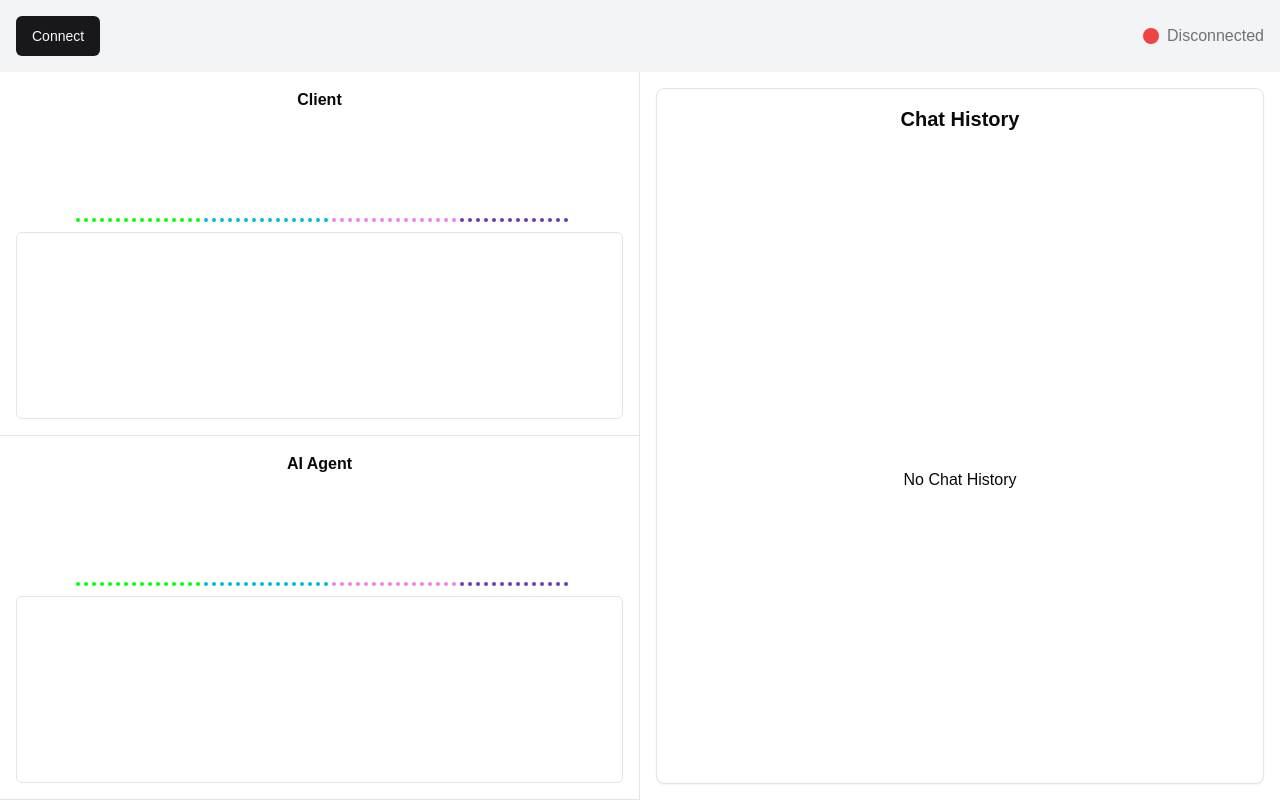
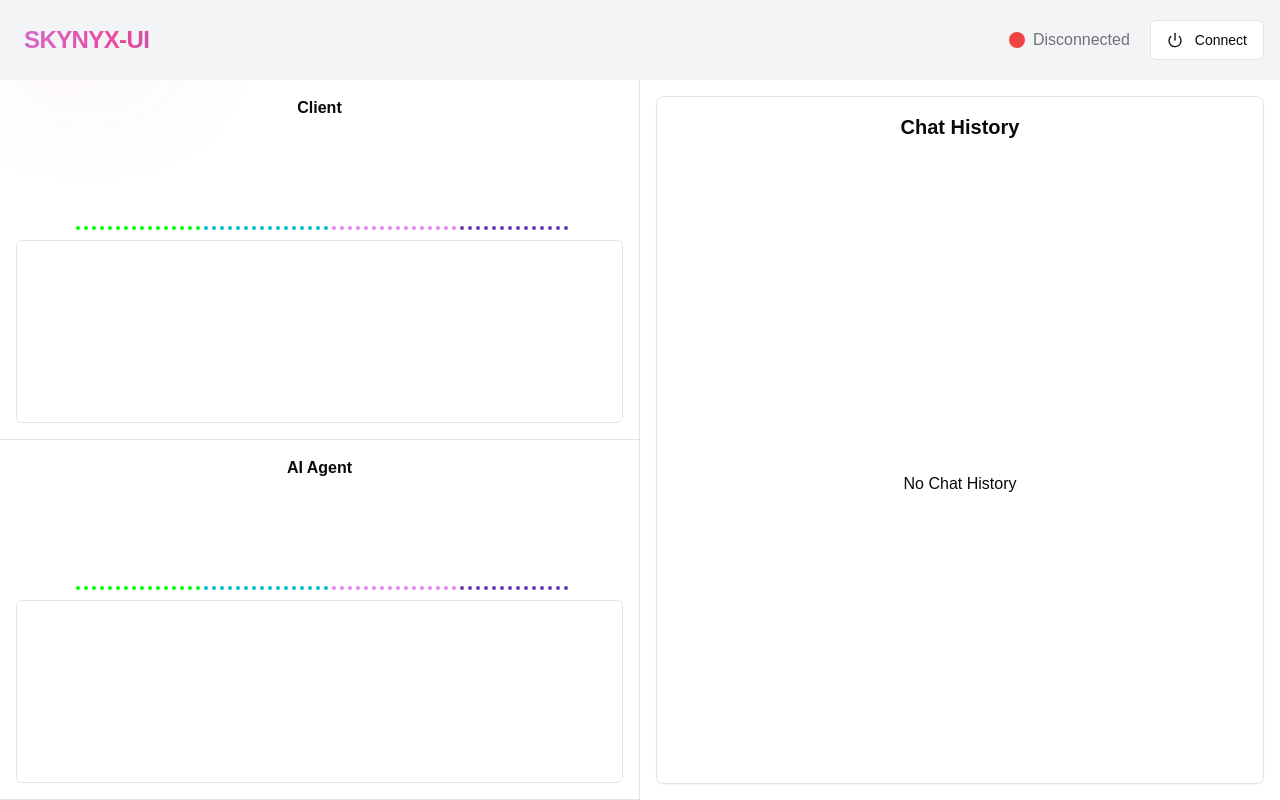
Before and after one commit to vishal-vaish/skynyx, a Next.js app: page / in a window 1280 px wide. Built offline with nearby package versions, Linux system fonts and the light colour scheme.

Commit message:
Update the header

```diff
--- a/src/app/_component/WaveformSvg.jsx
+++ b/src/app/_component/WaveformSvg.jsx
@@ -62,7 +62,7 @@ const WaveformSvg = ({audioContext, stream}) => {
       } else if (width > 800 && width <= 1200) {
         setSvgWidth(400);
       } else if (width <= 800) {
-        setSvgWidth(200);
+        setSvgWidth(300);
       } else {
         setSvgWidth(600);
       }
--- a/src/app/globals.css
+++ b/src/app/globals.css
@@ -98,3 +98,23 @@ body {
   -ms-overflow-style: none;
   scrollbar-width: none;
 }
+
+@keyframes gradient {
+  0% {
+    background-position: 0% 50%;
+  }
+  50% {
+    background-position: 100% 50%;
+  }
+  100% {
+    background-position: 0% 50%;
+  }
+}
+
+.animate-gradient {
+  animation: gradient 8s ease infinite;
+}
+
+.bg-300\% {
+  background-size: 300% 300%;
+}
--- a/src/app/page.tsx
+++ b/src/app/page.tsx
@@ -8,6 +8,7 @@ import {useEffect, useRef, useState} from "react";
 import ClientAudioContainer from "@/app/_component/ClientAudioContainer";
 import AgentResponse from "@/app/_component/AgentResponse";
 import Chat from "@/app/_component/Chat";
+import {Power} from "lucide-react";
 
 export default function Page() {
   const audioContextRef = useRef<AudioContext | null>(null);
@@ -16,7 +17,7 @@ export default function Page() {
   const [stream, setStream] = useState<MediaStream | null>(null);
   const [connected, setConnected] = useState<boolean>(false);
 
-  const { isConnected, connect, disconnect, send } = useWebSocket(WS_ENDPOINTS.CLIENT_AUDIO);
+  const {isConnected, connect, disconnect, send} = useWebSocket(WS_ENDPOINTS.CLIENT_AUDIO);
 
   const handleConnect = () => {
     connect();
@@ -27,7 +28,7 @@ export default function Page() {
   }
 
   useEffect(() => {
-    if(isConnected) {
+    if (isConnected) {
       startRecording();
       setConnected(true);
     } else {
@@ -128,13 +129,16 @@ export default function Page() {
 
   return (
     <div className="flex flex-col h-screen">
-      <header className="bg-gray-100 p-4 flex justify-between items-center">
-        <Button
-          onClick={isConnected ? handleDisconnect : handleConnect}
-        >
-          {isConnected ? "Disconnect" : "Connect"}
-        </Button>
-
+      <header className="bg-gray-100 p-2 flex justify-between items-center">
+        <div className={"relative p-4"}>
+          <h1
+            className="font-bold text-2xl tracking-tight animate-gradient bg-gradient-to-r from-purple-400 via-pink-500 to-blue-500 bg-clip-text text-transparent bg-300% dark:from-purple-300 dark:via-pink-400 dark:to-blue-400">
+            SKYNYX-UI
+          </h1>
+          <div
+            className="absolute inset-0 bg-gradient-to-r from-purple-400/20 via-pink-500/20 to-blue-500/20 blur-3xl -z-10 animate-pulse dark:from-purple-300/10 dark:via-pink-400/10 dark:to-blue-400/10"/>
+        </div>
+        <div className="flex gap-5 pr-2">
           <div className="flex justify-center items-center gap-2">
             <div className={cn("w-4 h-4 rounded-full",
               isConnected ? "bg-green-500" : "bg-red-500",
@@ -143,6 +147,15 @@ export default function Page() {
             <div className="text-muted-foreground">
               {isConnected ? "Connected" : "Disconnected"}
             </div>
+          </div>
+          <Button
+            variant={isConnected ? "destructive" : "outline"}
+            onClick={isConnected ? handleDisconnect : handleConnect}
+            className="gap-1"
+          >
+            <Power className="mr-2 h-4 w-4"/>
+            {isConnected ? "Disconnect" : "Connect"}
+          </Button>
         </div>
       </header>
       <div className="flex flex-1 overflow-hidden">
```
Lines whose indentation alone changed are shown as unchanged.
